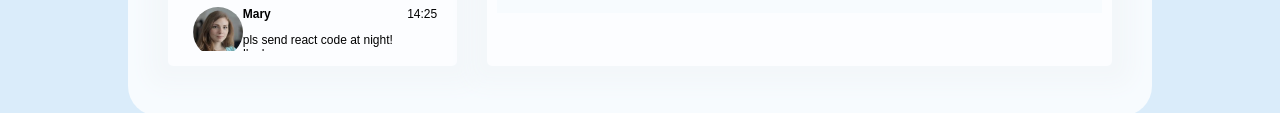
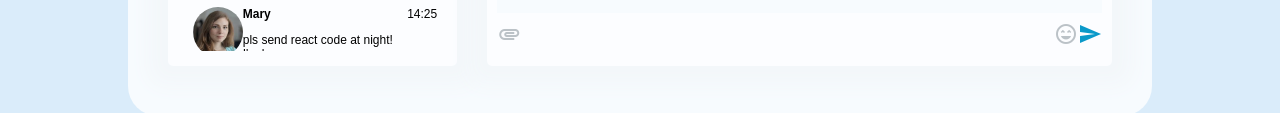
Before and after one commit to Issac-code/telegram-new-face, a plain HTML site: page index.html in a window 1280 px wide. Shown: the part 584-697 px from the top of the page. Drawn offline with Linux system fonts and the light colour scheme.

Commit message:
Add inputChat to chat section

```diff
--- a/index.html
+++ b/index.html
@@ -114,6 +114,12 @@
                         Hi guys! welcome to BAD BOYS group!
                     </div>
                 </div>
+                <div id="inputChat">
+                    <i class="material-icons">attachment</i>
+                    <input type="text">
+                    <i class="material-icons">sentiment_very_satisfied</i>
+                    <i class="material-icons" style="color: rgb(10, 153, 201);">send</i>
+                </div>
             </div>
         </main>
     </div>
--- a/styles/style.css
+++ b/styles/style.css
@@ -179,3 +179,15 @@ main {
     font-weight: bold;
     display: block;
 }
+
+#inputChat {
+    display: flex;
+    align-items: center;
+    color: rgb(187, 194, 199);
+}
+
+#inputChat input[type=text] {
+    width: 90%;
+    border:0;
+    background-color: transparent;
+}
```
